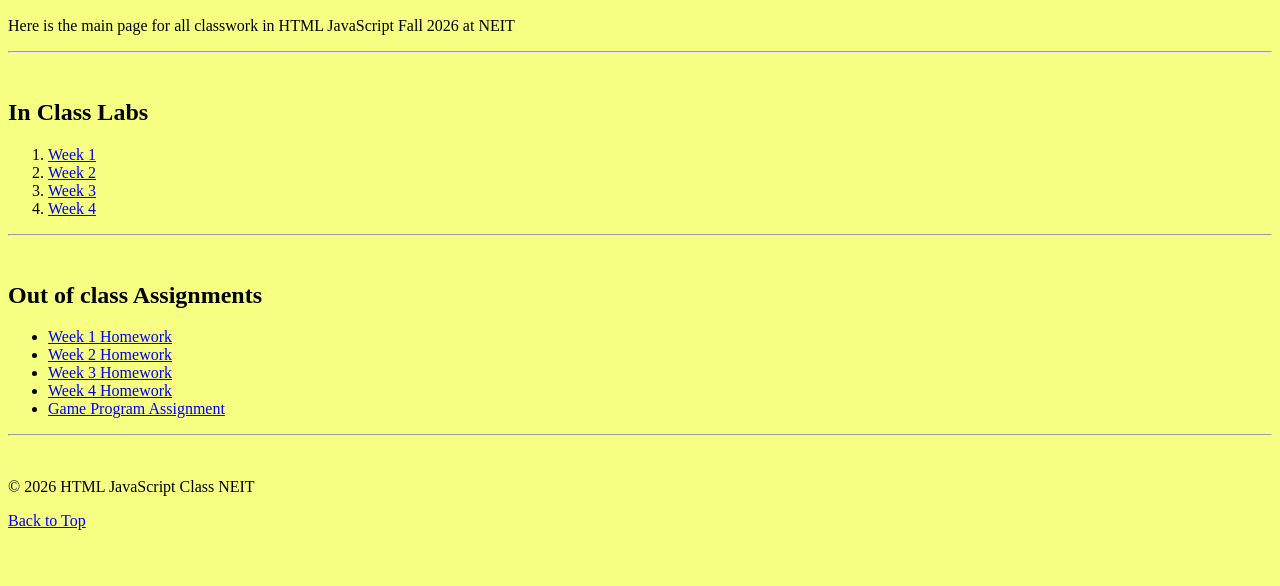
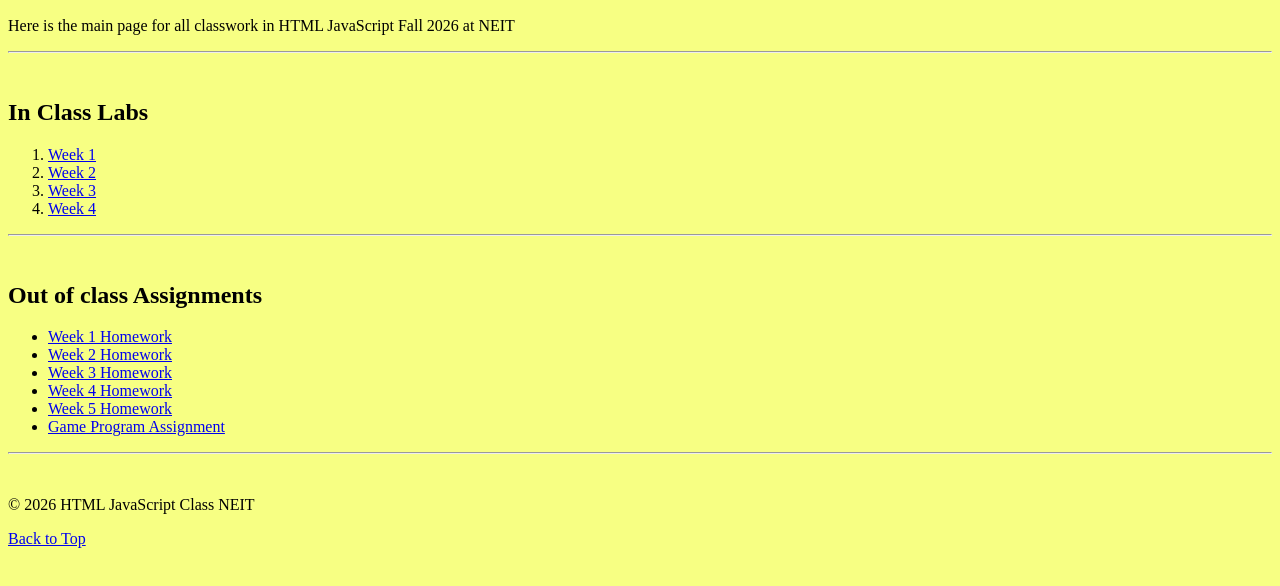
Before and after one commit to LukeFont/html-javascriptFall2026, a plain HTML site: page index.html in a window 1280 px wide. Shown: the part 110-696 px from the top of the page. Drawn offline with Linux system fonts and the light colour scheme.

Commit message:
main page fix

```diff
--- a/index.html
+++ b/index.html
@@ -33,6 +33,7 @@
             <li><a href="week-2/assignment/index.html">Week 2 Homework</a></li>
             <li><a href="week-3/d1_assignment/index.html">Week 3 Homework</a></li>
             <li><a href="week-4/w4_pickup/index.html">Week 4 Homework</a></li>
+            <li><a href="#">Week 5 Homework</a></li>
             <li><a href="week-6/week6-game-program/index.html">Game Program Assignment</a></li>
        </ul>
        <hr>
```
